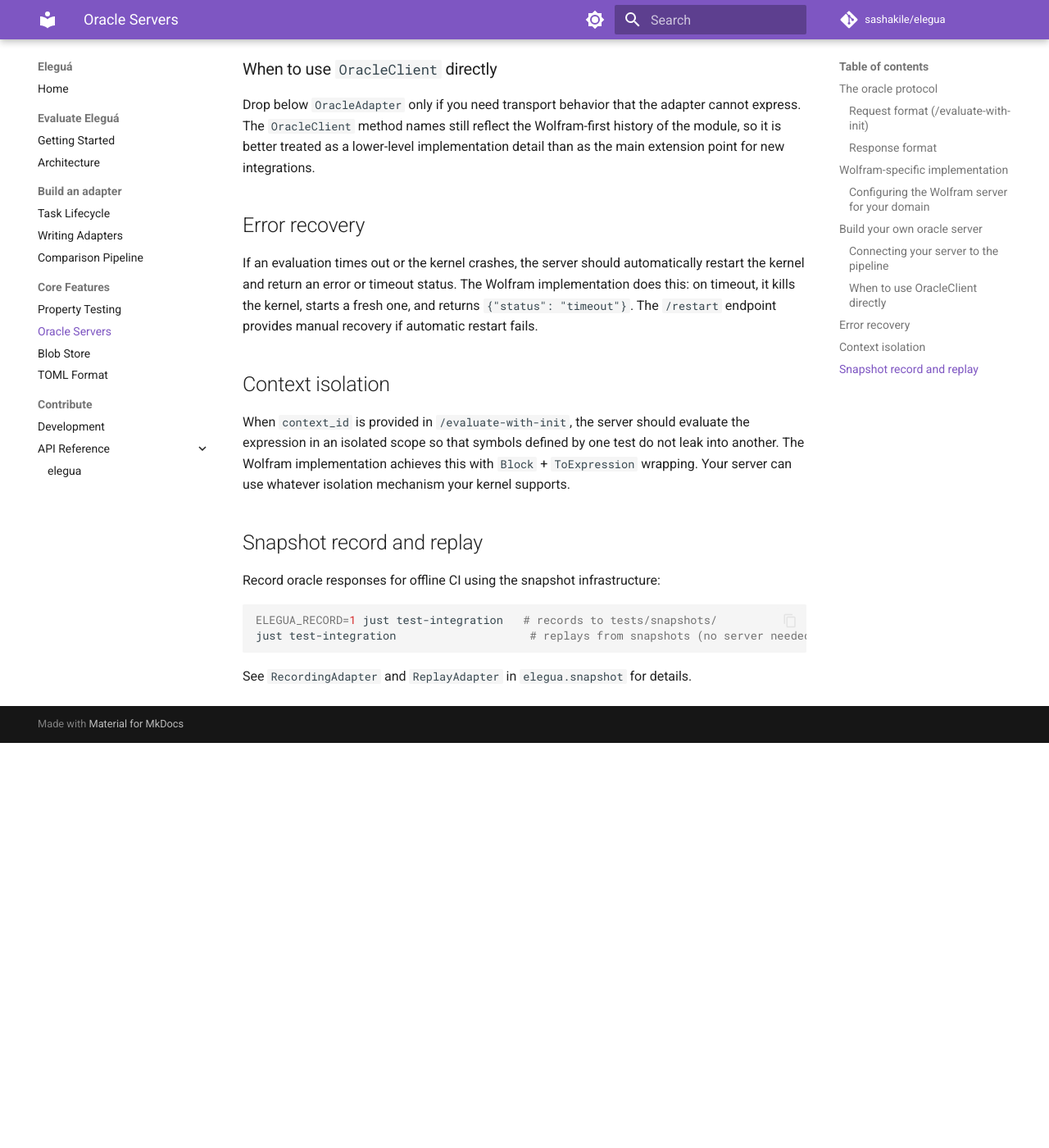
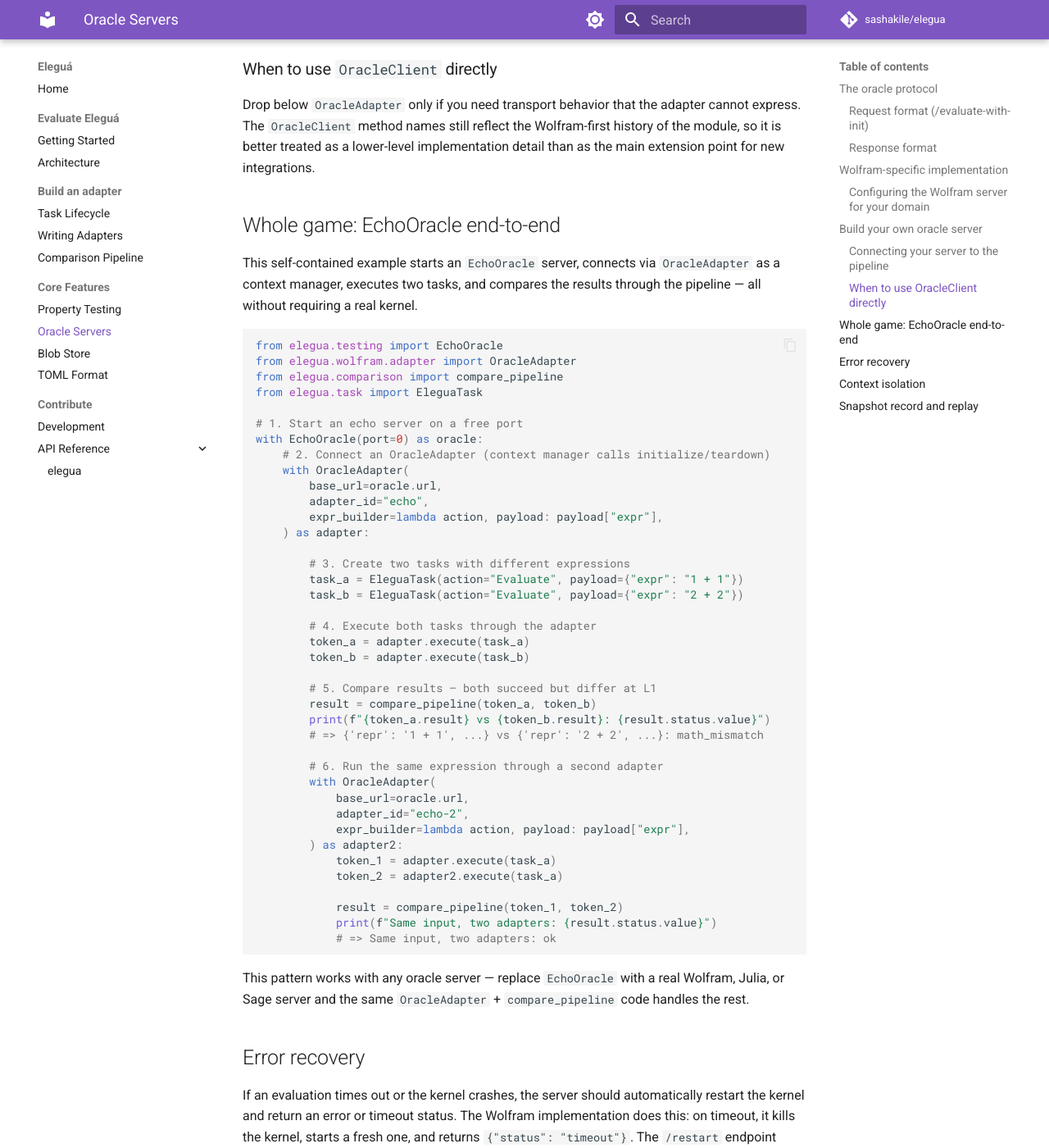
Before and after one commit to sashakile/elegua, an MkDocs documentation site: the page built from docs/guide/oracle-servers.md, in a window 1280 px wide and 1400 px high, scrolled down 3510 px. Shown: the whole window at 82% size. Built offline with MkDocs 1.6.1 and Material for MkDocs 9.7.7, drawn with Linux system fonts in a browser that asks for light colours; comment, search, counter and statistics services are not loaded; before the commit the page ends 4416 px from its top, so only the background shows below that.

Commit message:
docs: add whole-game EchoOracle end-to-end example
Add a complete copy-pasteable example to oracle-servers.md showing
server startup, OracleAdapter connection, task execution, and comparison
verdict. Uses EchoOracle (no real kernel needed) for zero-dependency demo.
Add cross-reference link from getting-started.md.

Closes elegua-zw5

````diff
--- a/docs/guide/oracle-servers.md
+++ b/docs/guide/oracle-servers.md
@@ -152,6 +152,54 @@ cannot express. The `OracleClient` method names still reflect the Wolfram-first
 history of the module, so it is better treated as a lower-level implementation
 detail than as the main extension point for new integrations.
 
+## Whole game: EchoOracle end-to-end
+
+This self-contained example starts an `EchoOracle` server, connects via `OracleAdapter` as a context manager, executes two tasks, and compares the results through the pipeline — all without requiring a real kernel.
+
+```python
+from elegua.testing import EchoOracle
+from elegua.wolfram.adapter import OracleAdapter
+from elegua.comparison import compare_pipeline
+from elegua.task import EleguaTask
+
+# 1. Start an echo server on a free port
+with EchoOracle(port=0) as oracle:
+    # 2. Connect an OracleAdapter (context manager calls initialize/teardown)
+    with OracleAdapter(
+        base_url=oracle.url,
+        adapter_id="echo",
+        expr_builder=lambda action, payload: payload["expr"],
+    ) as adapter:
+
+        # 3. Create two tasks with different expressions
+        task_a = EleguaTask(action="Evaluate", payload={"expr": "1 + 1"})
+        task_b = EleguaTask(action="Evaluate", payload={"expr": "2 + 2"})
+
+        # 4. Execute both tasks through the adapter
+        token_a = adapter.execute(task_a)
+        token_b = adapter.execute(task_b)
+
+        # 5. Compare results — both succeed but differ at L1
+        result = compare_pipeline(token_a, token_b)
+        print(f"{token_a.result} vs {token_b.result}: {result.status.value}")
+        # => {'repr': '1 + 1', ...} vs {'repr': '2 + 2', ...}: math_mismatch
+
+        # 6. Run the same expression through a second adapter
+        with OracleAdapter(
+            base_url=oracle.url,
+            adapter_id="echo-2",
+            expr_builder=lambda action, payload: payload["expr"],
+        ) as adapter2:
+            token_1 = adapter.execute(task_a)
+            token_2 = adapter2.execute(task_a)
+
+            result = compare_pipeline(token_1, token_2)
+            print(f"Same input, two adapters: {result.status.value}")
+            # => Same input, two adapters: ok
+```
+
+This pattern works with any oracle server — replace `EchoOracle` with a real Wolfram, Julia, or Sage server and the same `OracleAdapter` + `compare_pipeline` code handles the rest.
+
 ## Error recovery
 
 If an evaluation times out or the kernel crashes, the server should automatically restart the kernel and return an error or timeout status. The Wolfram implementation does this: on timeout, it kills the kernel, starts a fresh one, and returns `{"status": "timeout"}`. The `/restart` endpoint provides manual recovery if automatic restart fails.
````
Also changed, not shown: docs/getting-started.md (+1 -0 lines), 1 other file.
